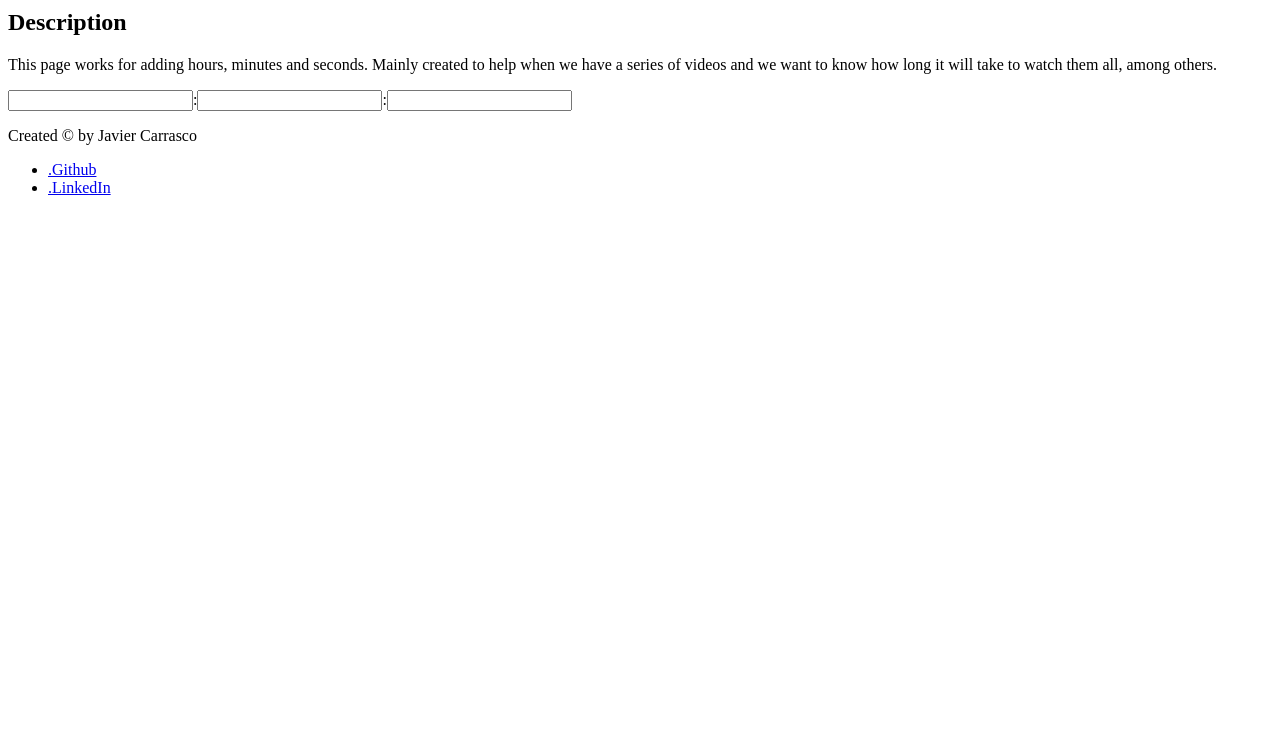
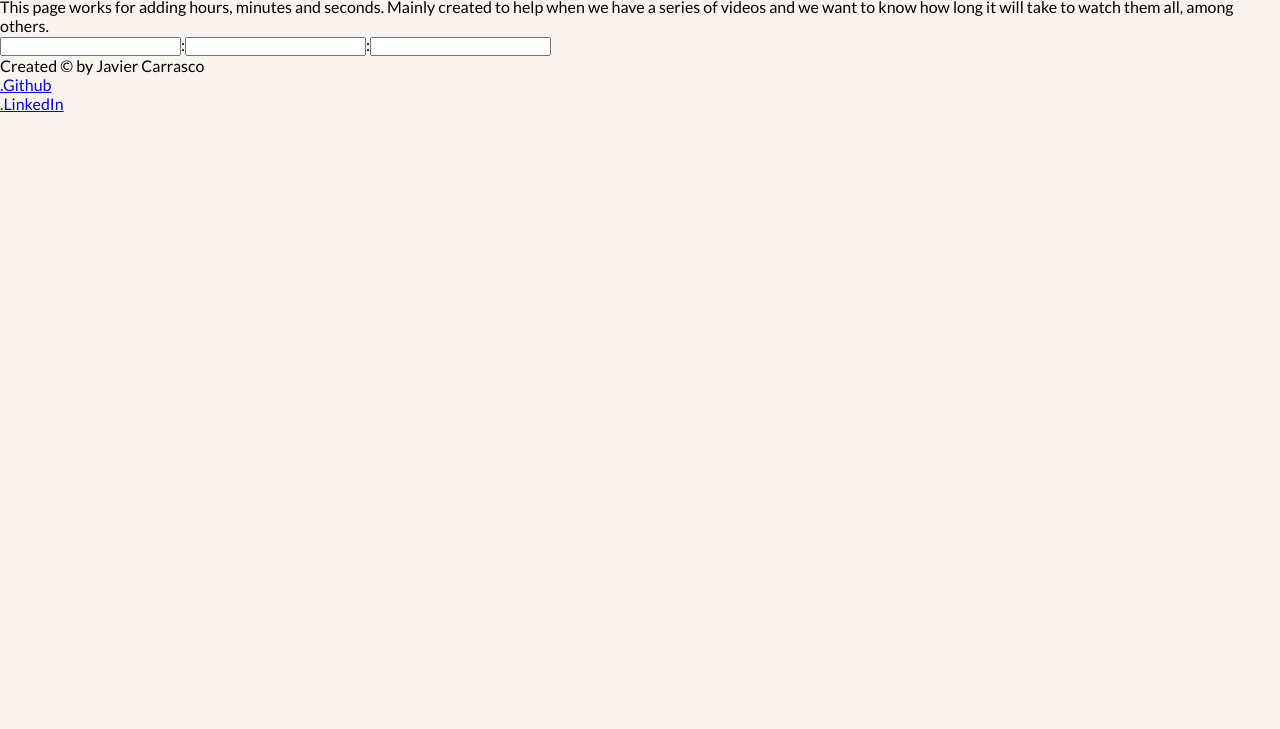
Before and after one commit to JavierCarrasco08/add-time, a website: page index.html in a window 1280 px wide. Shown: the part 71-800 px from the top of the page. Drawn offline with Linux system fonts and the light colour scheme.

Commit message:
fix: Adding default styles to my site

```diff
--- a/src/style.css
+++ b/src/style.css
@@ -6,3 +6,23 @@
   --primary-text-button: #fffffe;
   --primary-focus-input: #8c7851;
 }
+html {
+  box-sizing: border-box;
+  font-size: 100%;
+  height: 100%;
+  width: 100%;
+  font-family: "Lato", sans-serif;
+}
+
+body {
+  box-sizing: inherit;
+  height: 100%;
+  background-color: var(--primary-background);
+}
+*,
+::before,
+::after {
+  box-sizing: inherit;
+  padding: 0;
+  margin: 0;
+}
```
